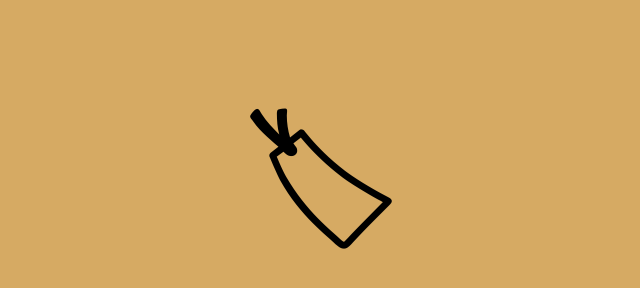
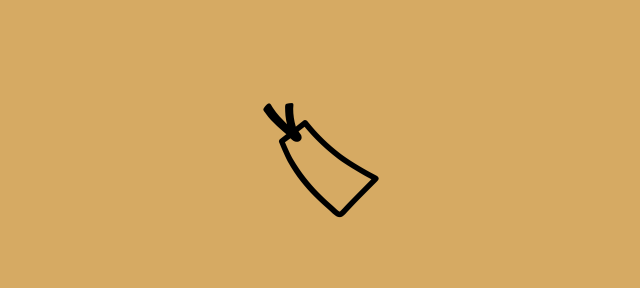
Before and after one commit to geimskip/labelify.io, a plain HTML site: page index.html in a window 1280 px wide. Shown: the whole page, without its empty margins (319-959 px from the left). Drawn offline with Linux system fonts and the light colour scheme.

Commit message:
changing font size

```diff
--- a/index.html
+++ b/index.html
@@ -8,7 +8,7 @@
 <br/>
 <br/>
 <center>
-<span style="font-size:140px">🏷</span>
+<span style="font-size:114px">🏷</span>
 <br/>
 </center>
 </body>
```
